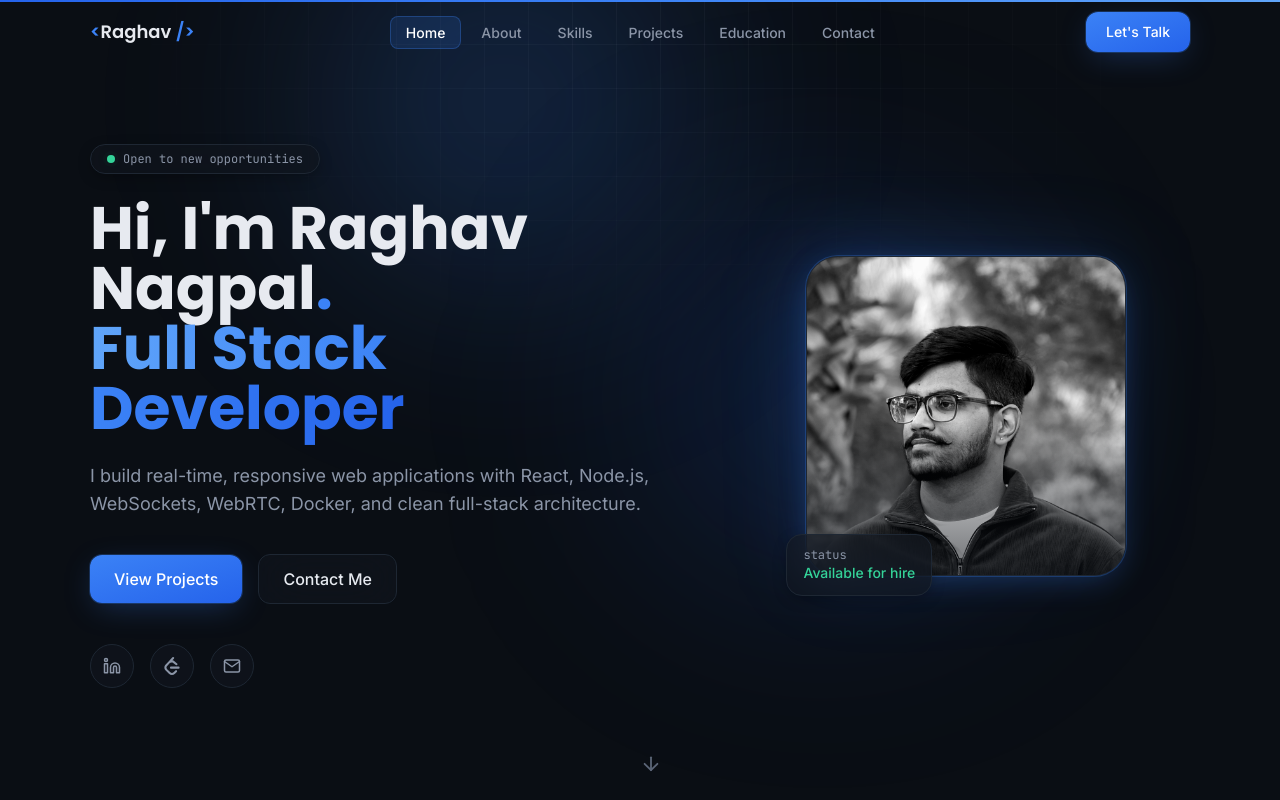
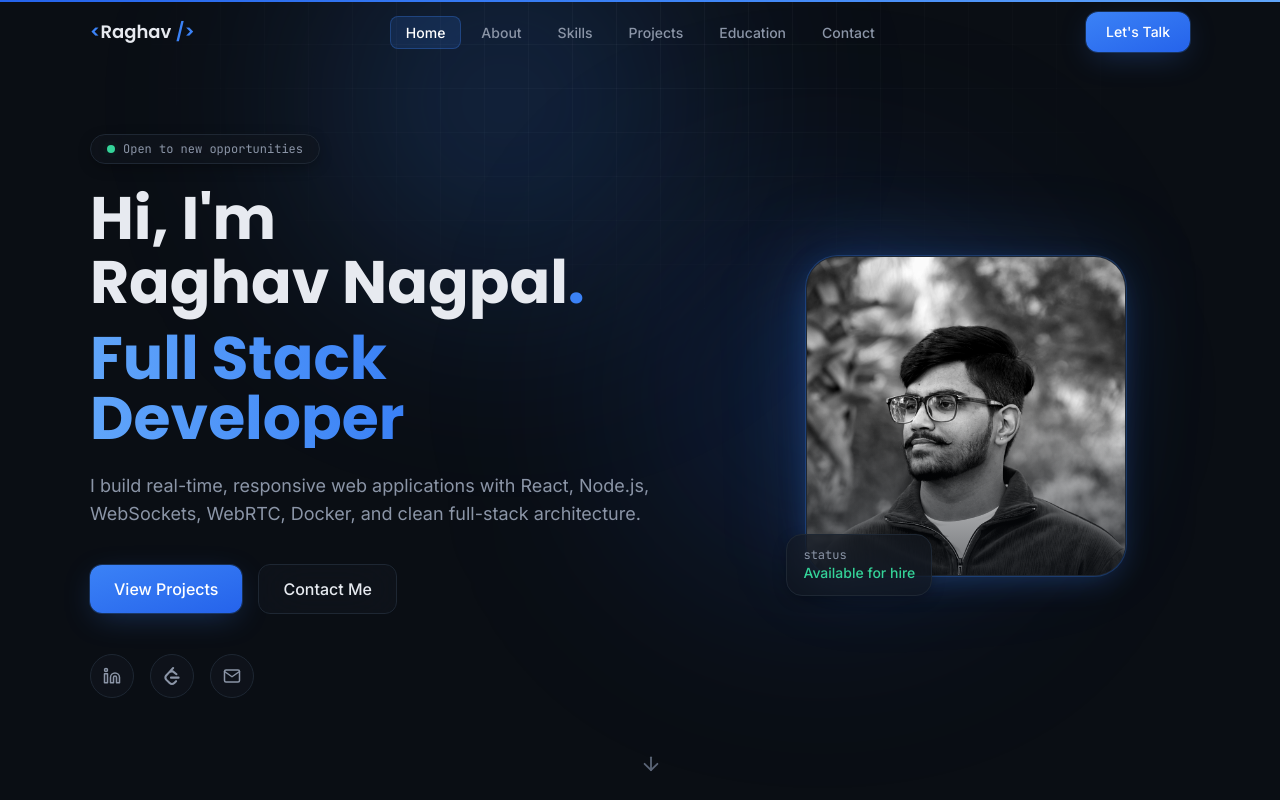
Before and after one commit to raghavnagpal2217/portfolio, a React (Vite) app: page / in a window 1280 px wide. Shown: the top 800 px of the page. Built offline with nearby package versions, Linux system fonts and the light colour scheme.

Commit message:
Improve hero heading layout

```diff
--- a/src/components/Hero.jsx
+++ b/src/components/Hero.jsx
@@ -44,12 +44,18 @@ export default function Hero() {
 
           <motion.h1
   variants={item}
-            className="font-display text-4xl sm:text-5xl lg:text-6xl font-bold leading-[1.08] text-ink"
+  className="font-display text-4xl sm:text-5xl lg:text-6xl font-bold text-ink"
 >
-            Hi, I'm {profile.name}
+  <span className="block">
+    Hi, I'm
+  </span>
+
+  <span className="block mt-1">
+    {profile.name}
     <span className="text-accent">.</span>
-            <br />
-            <span className="bg-gradient-to-r from-accent-light via-accent to-accent-dark bg-clip-text text-transparent">
+  </span>
+
+  <span className="block mt-4 bg-gradient-to-r from-accent-light via-accent to-accent-dark bg-clip-text text-transparent">
     {profile.title}
   </span>
 </motion.h1>
```
Lines whose indentation alone changed are shown as unchanged.
